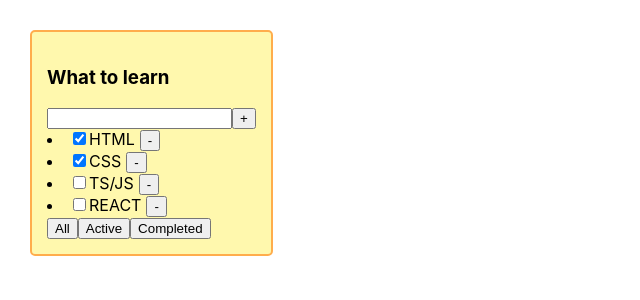
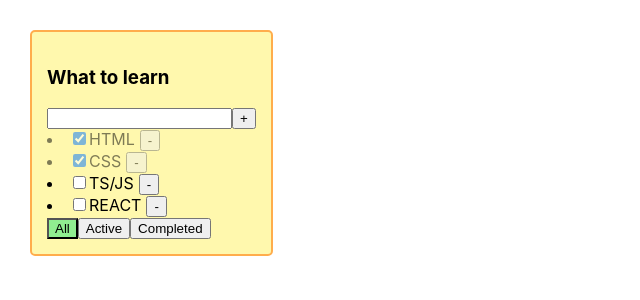
Before and after one commit to ElizabethKri/1-todolist, a React (Create React App) app: page / in a window 1280 px wide. Shown: the top 300 px of the page, without its empty margins (0-640 px from the left). Built offline with nearby package versions, Linux system fonts and the light colour scheme; the HTML template or start-up script is replaced by a standard one.

Commit message:
add className styled (active filter + opacity)

```diff
--- a/src/App.css
+++ b/src/App.css
@@ -21,3 +21,11 @@
 .error-message {
   color: red;
 }
+
+.active-filter {
+  background-color: lightgreen;
+}
+
+.is-done {
+  opacity: 0.5;
+}
--- a/src/App.tsx
+++ b/src/App.tsx
@@ -106,6 +106,7 @@ function App() {
                       addTask = {addTask}
                       filteredTask={changeFilteredTask}
                       changeTaskStatus = {changeTaskStatus}
+                      filter = {filter}
             />
 
         </div>
--- a/src/Todolist.tsx
+++ b/src/Todolist.tsx
@@ -10,12 +10,13 @@ type TodolistPropsType = {
     filteredTask: (nameBtn: nameBtnFiltered) => void
     addTask: (title: string) => void
     changeTaskStatus: (id: string, newChange: boolean) =>void
+    filter: nameBtnFiltered
 
 }
 
 
 //регулярная функция
-export function Todolist({title, tasks, removeTask, filteredTask, addTask, changeTaskStatus}: TodolistPropsType) {
+export function Todolist({title, tasks, removeTask, filteredTask, addTask, changeTaskStatus, filter}: TodolistPropsType) {
 
     const [addNewTitle, setAddNewTitle] = useState ('')
 
@@ -77,7 +78,7 @@ export function Todolist({title, tasks, removeTask, filteredTask, addTask, chang
                 }
 
                 return (
-                    <li key={task.id}>
+                    <li key={task.id} className={task.isDone ? "is-done" : ''}>
                         <input type="checkbox" checked={task.isDone} onChange={changeStatusHandler}/>
                         <span>{task.title}</span>
                         <button onClick={onClickRemoveTask} style={{marginLeft: '5px'}}>-</button>
@@ -101,9 +102,9 @@ export function Todolist({title, tasks, removeTask, filteredTask, addTask, chang
                 </div>
                 <span>{taskElements}</span>
                 <div>
-                    <button onClick={filteredTaskAll}>All</button>
-                    <button onClick={filteredTaskActive}> Active</button>
-                    <button onClick={filteredTaskCompleted}>Completed</button>
+                    <button className={filter === 'All'? 'active-filter' : ''} onClick={filteredTaskAll}>All</button>
+                    <button className={filter === 'Active'? 'active-filter' : ''} onClick={filteredTaskActive}> Active</button>
+                    <button className={filter === 'Completed'? 'active-filter' : ''} onClick={filteredTaskCompleted}>Completed</button>
                 </div>
             </div>
         </div>
```
